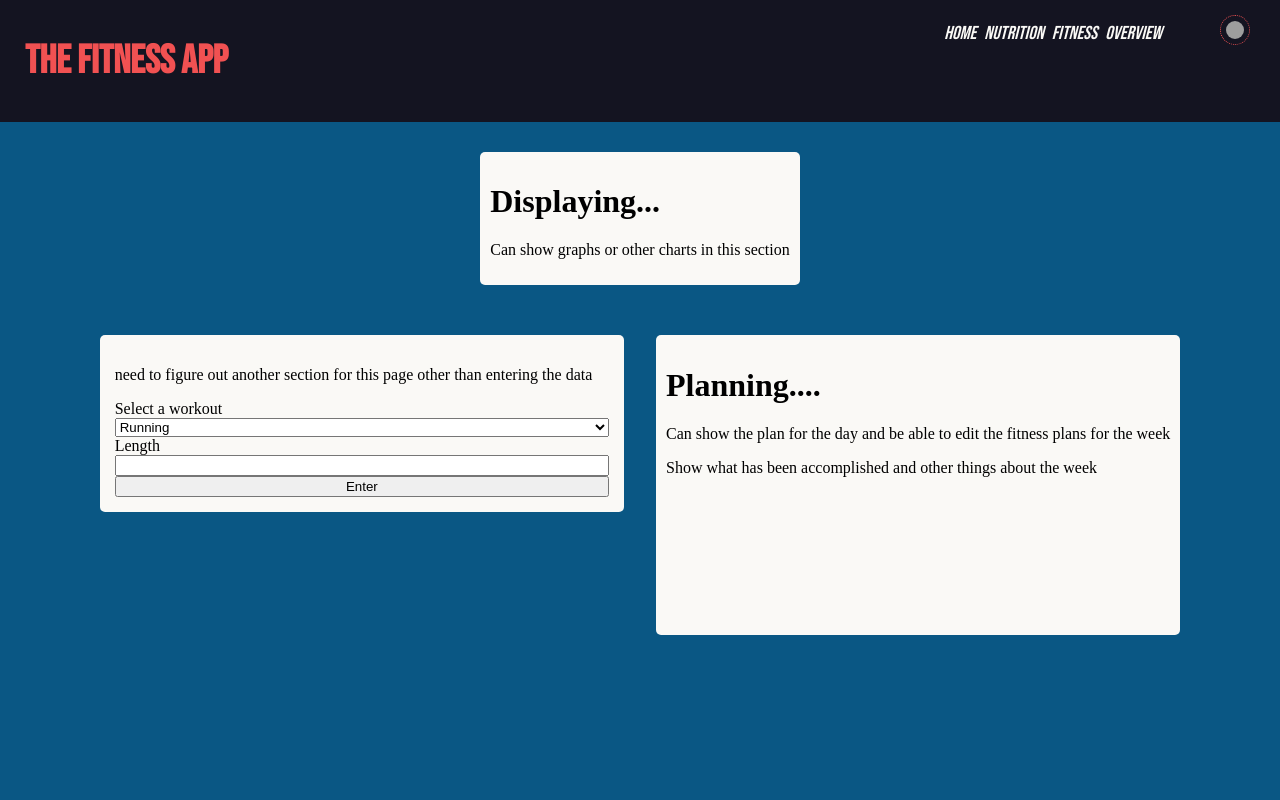
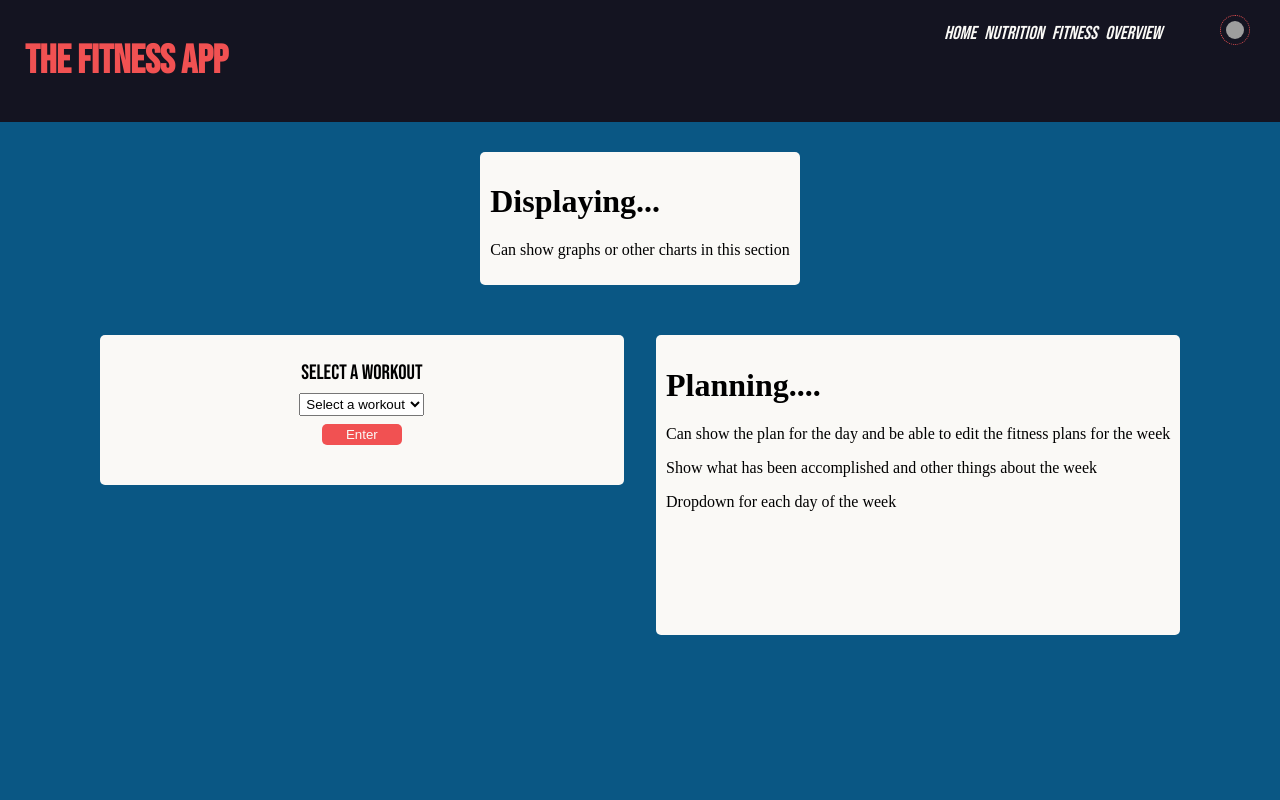
Before and after one commit to JGPawlowski/fitness-app, a React (Vite) app in the folder client/: page /fitness in a window 1280 px wide. Shown: the top 800 px of the page. Built offline with nearby package versions, Linux system fonts and the light colour scheme; grey boxes are pictures that could not be loaded.

Commit message:
adding to the fitness page --- select will render a new component based on the selection that was made

```diff
--- a/client/src/pages/fitness/components/EnterFitness.jsx
+++ b/client/src/pages/fitness/components/EnterFitness.jsx
@@ -2,8 +2,9 @@
 
 export default function EnterFitness() {
 
-    function subChoice() {
-        console.log('choice selected')
+    function subChoice(formData) {
+        const workout = formData.get('workout-type')
+        console.log(workout)
     }
 
 
@@ -11,18 +12,17 @@ export default function EnterFitness() {
 
     return (
 
-        <form onSubmit={subChoice} className='fitness-select-form'>
-            <p>need to figure out another section for this page other than entering the data</p>
-            <label>Select a workout</label>
-            <select>
-                <option>Running</option>
-                <option>Workout</option>
-                <option>Other</option>
+        <form action={subChoice} className='fitness-select-form'>
+
+            <label className='workout-select-label'>Select a workout</label>
+            <select className='workout-select' id='workout-type' name='workout-type' defaultValue=''>
+                <option value='' disabled>Select a workout</option>
+                <option value='endurance'>Endurance</option>
+                <option value='strength'>Strength</option>
+                <option value='other'>Other</option>
             </select>
-            <label>Length</label>
-            <input required></input>
 
-            <button>Enter</button>
+            <button className='workout-form-btn'>Enter</button>
         </form>
 
     )
--- a/client/src/pages/fitness/components/PlanFitness.jsx
+++ b/client/src/pages/fitness/components/PlanFitness.jsx
@@ -6,6 +6,7 @@ export default function PlanFitness() {
             <h1>Planning....</h1>
             <p>Can show the plan for the day and be able to edit the fitness plans for the week</p>
             <p>Show what has been accomplished and other things about the week</p>
+            <p>Dropdown for each day of the week</p>
         </div>
     )
 }
--- a/client/src/pages/fitness/fitness-page.css
+++ b/client/src/pages/fitness/fitness-page.css
@@ -26,15 +26,6 @@
     color: #f15152;
 }
 
-.fitness-select-form {
-    display: flex;
-    flex-direction: column;
-    min-width: 250px;
-    height: fit-content;
-    background-color: #FAF9F6;
-    padding: 15px;
-    border-radius: 5px;
-}
 
 .display-fitness-main {
     background-color: #FAF9F6;
@@ -49,3 +40,36 @@
     min-height: 300px;
     height: fit-content;
 }
+
+.fitness-select-form {
+    display: flex;
+    /* justify-content: center; */
+    align-items: center;
+    flex-direction: column;
+    min-width: 250px;
+    height: fit-content;
+    background-color: #FAF9F6;
+    padding: 15px;
+    border-radius: 5px;
+    min-height: 150px;
+}
+
+.workout-select-label {
+    font-family: Bebas Neue, sans-serif;
+    font-size: 1.3rem;
+    margin: 10px 10px 3px 10px;
+}
+
+.workout-select {
+    margin: 5px 10px 8px 10px;
+    padding: 2px;
+}
+
+.workout-form-btn {
+    padding: 3px;
+    min-width: 80px;
+    border: none;
+    border-radius: 5px;
+    background-color: #f15152;
+    color: #FAF9F6;
+}
```
